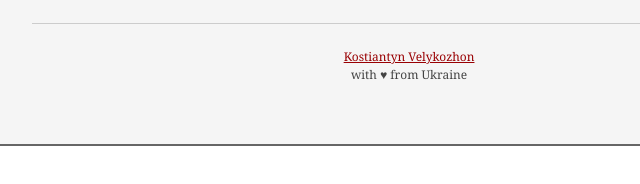
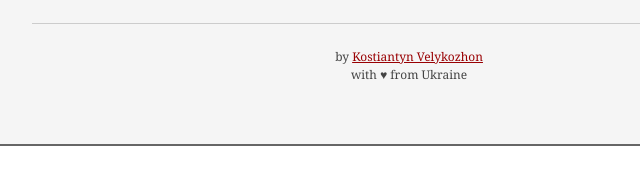
Before and after one commit to zoilus/zoilus.github.io, a plain HTML site: page index.html in a window 1280 px wide. Shown: the part 1962-2146 px from the top of the page, 213-853 px from the left. Drawn offline with Linux system fonts and the light colour scheme.

Commit message:
Update index.html

```diff
--- a/index.html
+++ b/index.html
@@ -169,7 +169,7 @@
 					</div>
 				</div>
 		<div id="ft">
-			<p><a href="mailto:mind.converter@gmail.com">Kostiantyn Velykozhon</a></p>
+			<p>by <a href="mailto:mind.converter@gmail.com">Kostiantyn Velykozhon</a></p>
 			<p>with ♥ from Ukraine</p>
 		</div>
 			</div>
```
